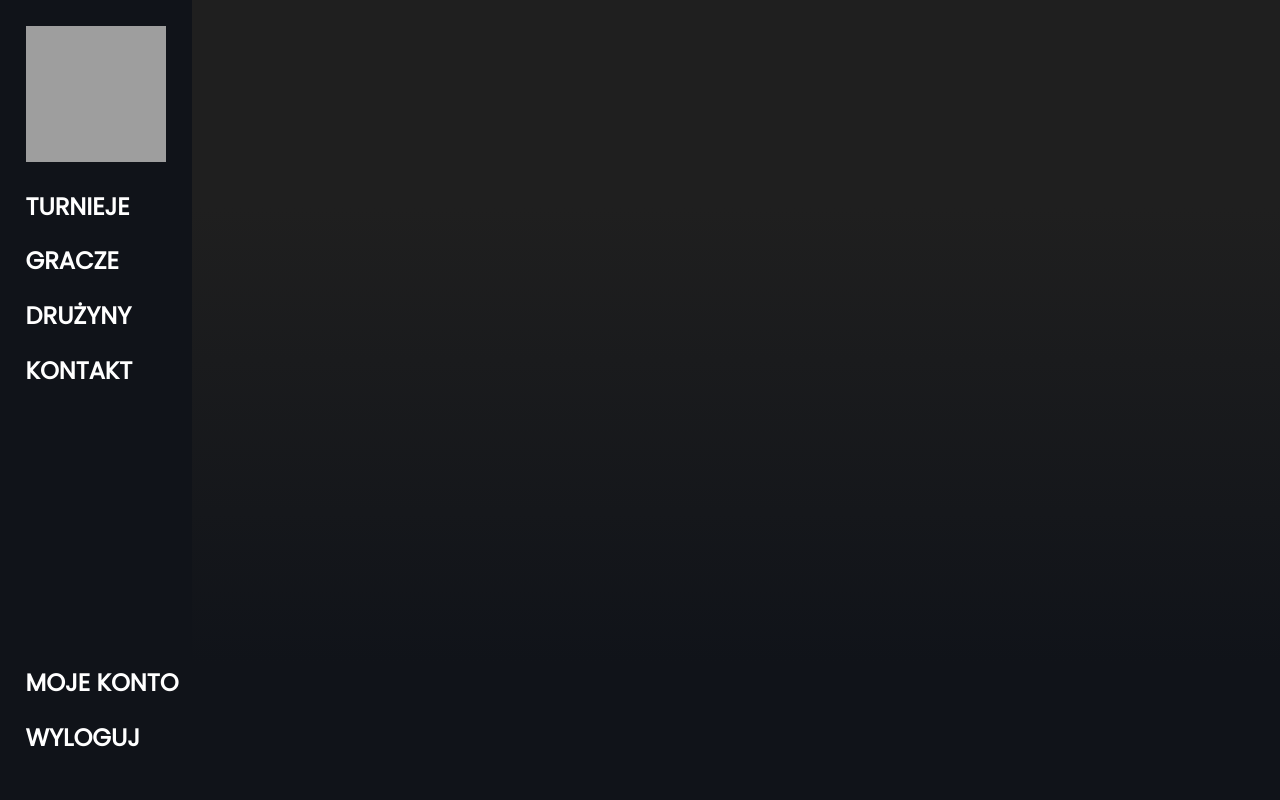
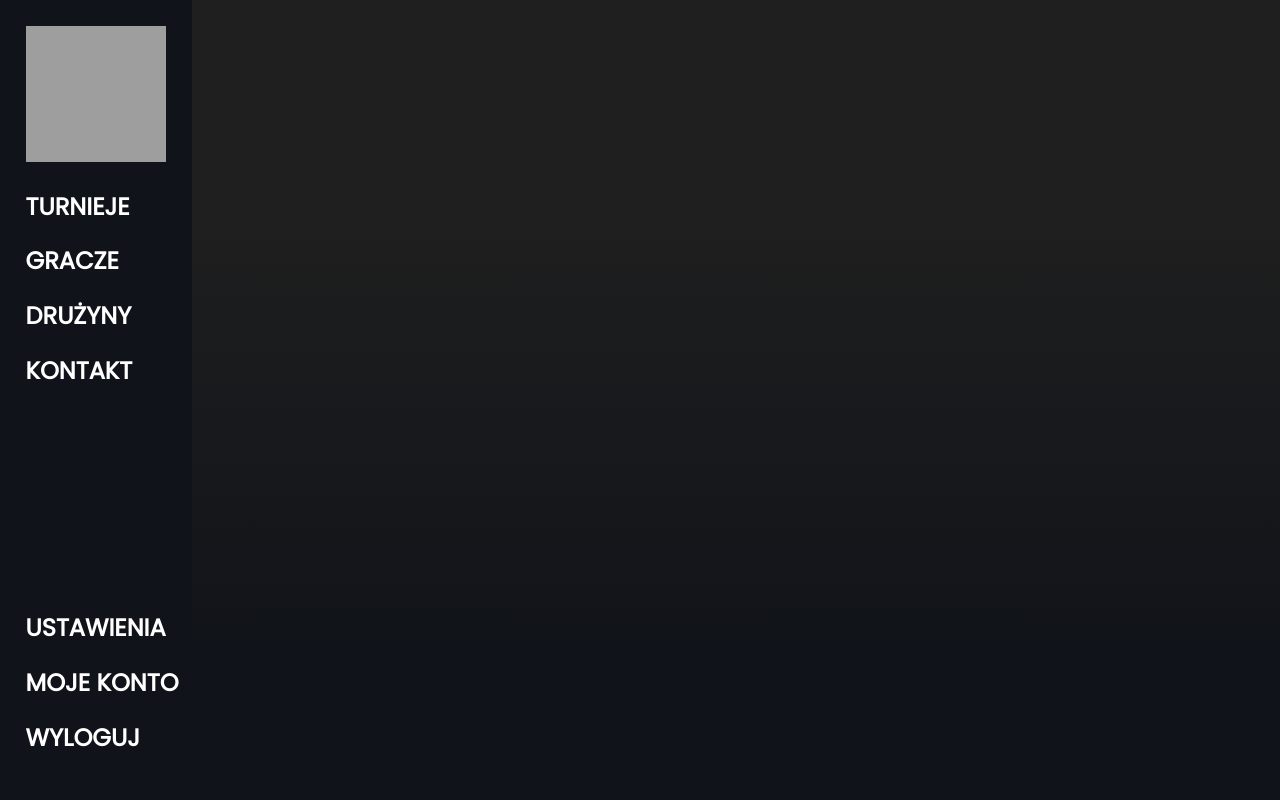
Before and after one commit to Skiperpol/RankUp, a Django app: page /contact/ in a window 1280 px wide. Run offline with Django 3.2, Linux system fonts and the light colour scheme; the first user in the database is signed in; grey boxes are pictures that could not be loaded.

Commit message:
button ustawienia

```diff
--- a/project/frontend/templates/frontend/base.html
+++ b/project/frontend/templates/frontend/base.html
@@ -18,6 +18,7 @@
         <a href="{% url 'contact_site' %}"><h2>Kontakt</h2></a>
         <div>
             {% if user.is_authenticated %}
+                <a href="{% url 'settings' %}"><h2>Ustawienia</h2></a>
                 <a href="{% url 'player_site' playernick=user.nick %}"><h2>Moje konto</h2></a>
                 <a href="{% url 'logout' %}"><h2>Wyloguj</h2></a>
             {% else %}
```
